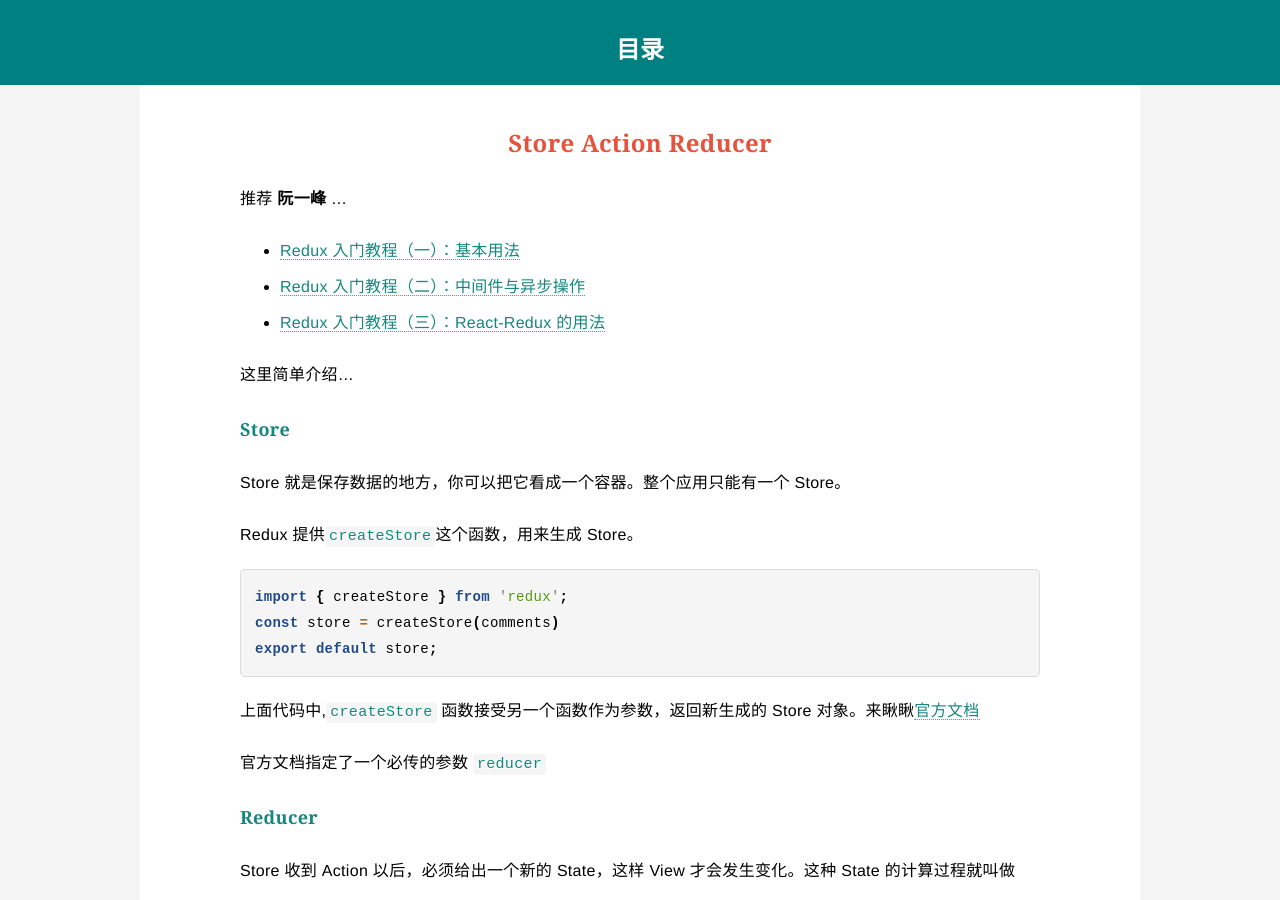
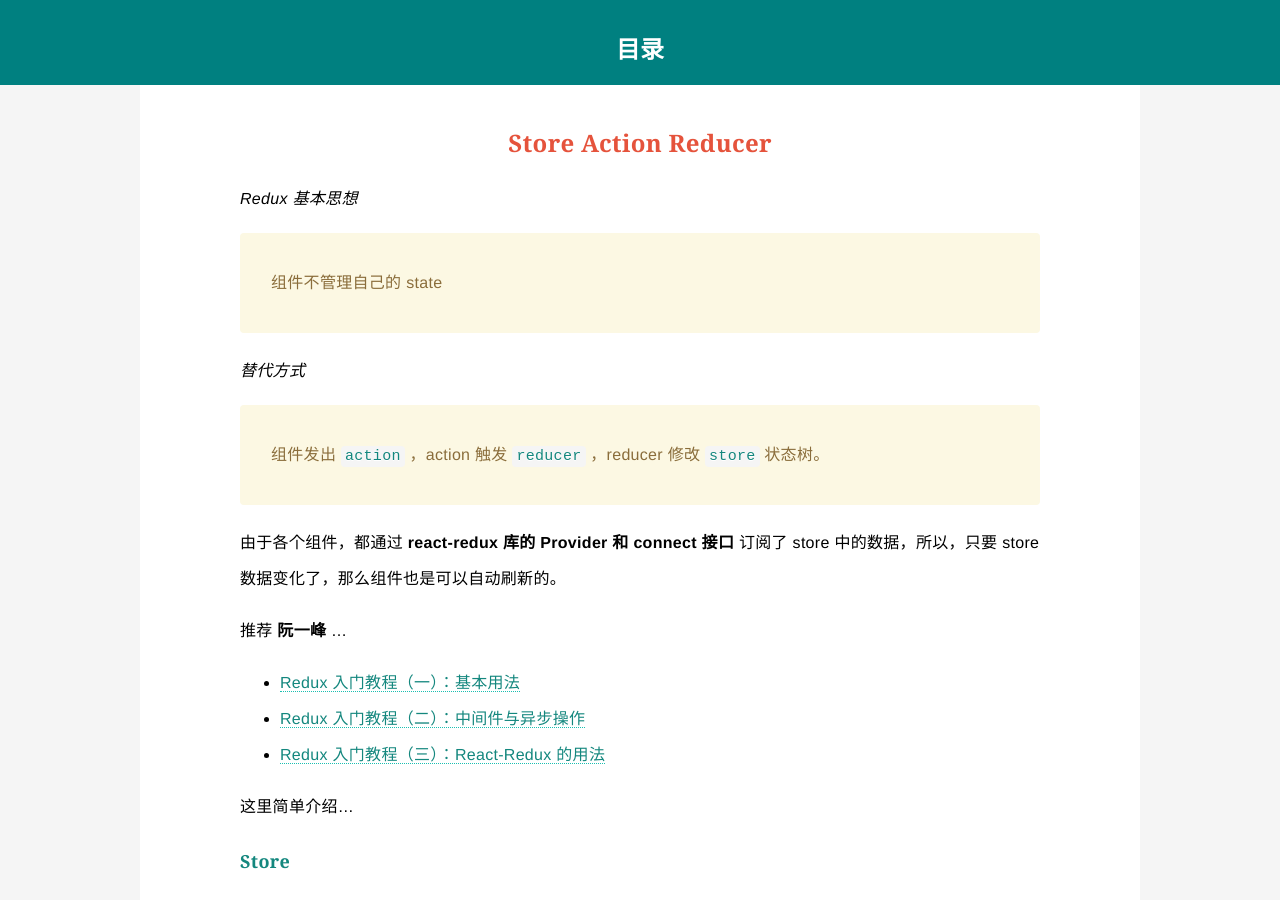
Before and after one commit to fightingljm/fightingljm.github.io, a Jekyll site: the page built from redux/2-store-action-reducer.md, in a window 1280 px wide and 900 px high. Built offline with Jekyll 4.4.1, drawn with Linux system fonts in a browser that asks for light colours.

Commit message:
add basic thought

```diff
--- a/redux/2-store-action-reducer.md
+++ b/redux/2-store-action-reducer.md
@@ -1,6 +1,16 @@
 ---
 title: Store Action Reducer
 ---
+
+*Redux 基本思想*
+
+> 组件不管理自己的 state
+
+*替代方式*
+
+> 组件发出 `action` ，action 触发 `reducer` ，reducer 修改 `store` 状态树。
+
+由于各个组件，都通过 **react-redux 库的 Provider 和 connect 接口** 订阅了 store 中的数据，所以，只要 store 数据变化了，那么组件也是可以自动刷新的。
 
 推荐 **阮一峰** ...
 
```
